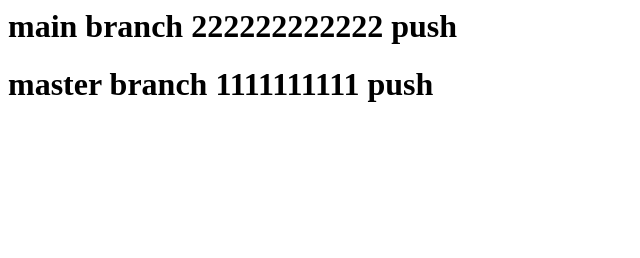
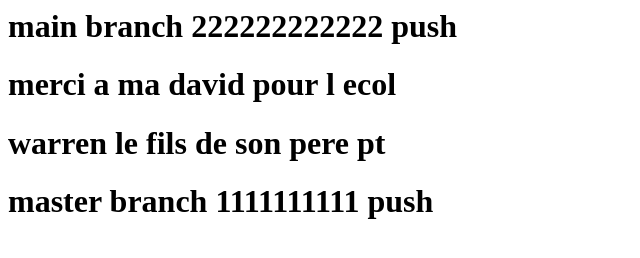
Before and after one commit to cyrilleaws/week-6, a plain HTML site: page index.html in a window 1280 px wide. Shown: the whole page, without its empty margins (0-640 px from the left). Drawn offline with Linux system fonts and the light colour scheme.

Commit message:
4 commit

```diff
--- a/index.html
+++ b/index.html
@@ -1,2 +1,4 @@
 <h1> main branch 222222222222 push</h1>
+<h1> merci a ma david  pour l ecol</h1>
+<h1> warren le fils de son pere pt</h1>
 <h1> master branch 1111111111 push</h1>
```
